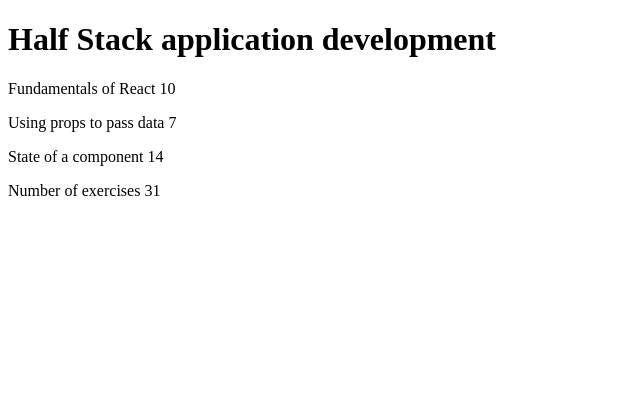
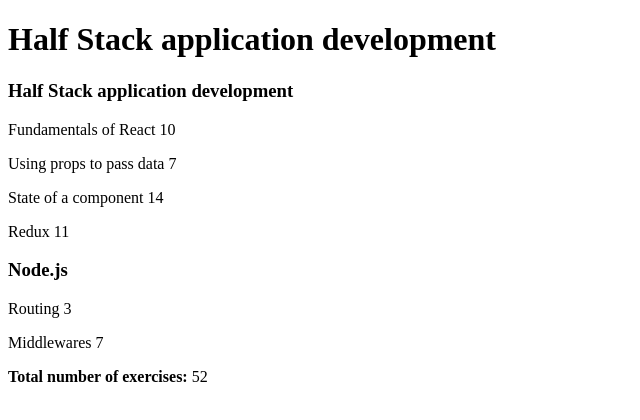
Before and after one commit to DuniaGoncalves/part1, a React (Vite) app in the folder courseinfo/: page / in a window 1280 px wide. Shown: the top 420 px of the page, without its empty margins (0-640 px from the left). Built offline with nearby package versions, Linux system fonts and the light colour scheme.

Commit message:
make the app work if it had multiple course

```diff
--- a/courseinfo/src/App.jsx
+++ b/courseinfo/src/App.jsx
@@ -1,12 +1,14 @@
-const Header = ({ course }) => {
-  return <h1>{course.name}</h1>;
+const Header = ({ courses }) => {
+  console.log(courses, "header");
+  return <h1>{courses[0].name}</h1>;
 }
 
 const Part = ({ parts }) => {
+  console.log(parts, "parts")
   return (
     <div>
       {parts.map((part) => (
-        <p key={part.name}>
+        <p key={part.id}>
           {part.name} {part.exercises}
         </p>
       ))}
@@ -14,41 +16,79 @@
   );
 }
 
-const Content = ({ course }) => {
+const Content = ({ courses }) => {
+  console.log(courses, "content")
   return (
+    <>
+     {courses.map((course) => (
+       <div key={course.id}>
+          <h3>{course.name}</h3>
           <Part parts={course.parts} />
+        </div>
+      ))}
+    </>
   );
 }
 
-const Total = ({ course }) => {
-  const totalExercises = course.parts.reduce((total, part) => total + part.exercises, 0);
-  return <p>Number of exercises {totalExercises}</p>;
+const Total = ({ courses }) => {
+  const totalExercises = courses.reduce((total, course) => {
+    return total + course.parts.reduce((sum, part) => sum + part.exercises, 0);
+  }, 0);
+
+  return <p><b>Total number of exercises:</b> {totalExercises}</p>;
 }
 
 const App = () => {
-  const course = {
+  const courses = [
+    {
       name: 'Half Stack application development',
+      id: 1,
       parts: [
         {
           name: 'Fundamentals of React',
-        exercises: 10
+          exercises: 10,
+          id: 1
         },
         {
           name: 'Using props to pass data',
-        exercises: 7
+          exercises: 7,
+          id: 2
         },
         {
           name: 'State of a component',
-        exercises: 14
+          exercises: 14,
+          id: 3
+        },
+        {
+          name: 'Redux',
+          exercises: 11,
+          id: 4
         }
       ]
-  };
+    },
+    {
+      name: 'Node.js',
+      id: 2,
+      parts: [
+        {
+          name: 'Routing',
+          exercises: 3,
+          id: 1
+        },
+        {
+          name: 'Middlewares',
+          exercises: 7,
+          id: 2
+        }
+      ]
+    }
+  ]
 
   return (
     <div>
-      <Header course={course} />
-      <Content course={course} />
-      <Total course={course} />
+      <Header courses={courses} />
+      <Content courses={courses} />
+      <Total courses={courses} />
     </div>
   );
 }
```
Lines whose indentation alone changed are shown as unchanged.
